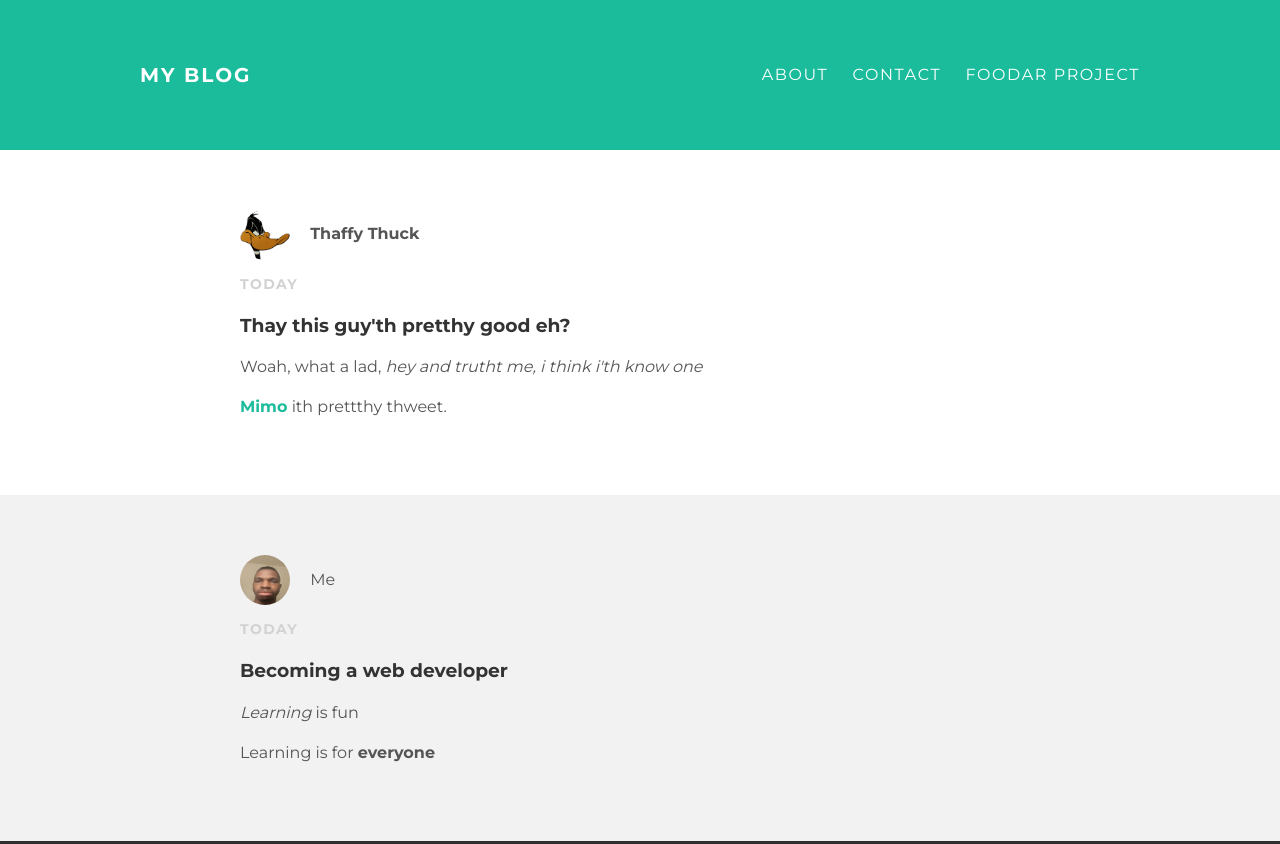
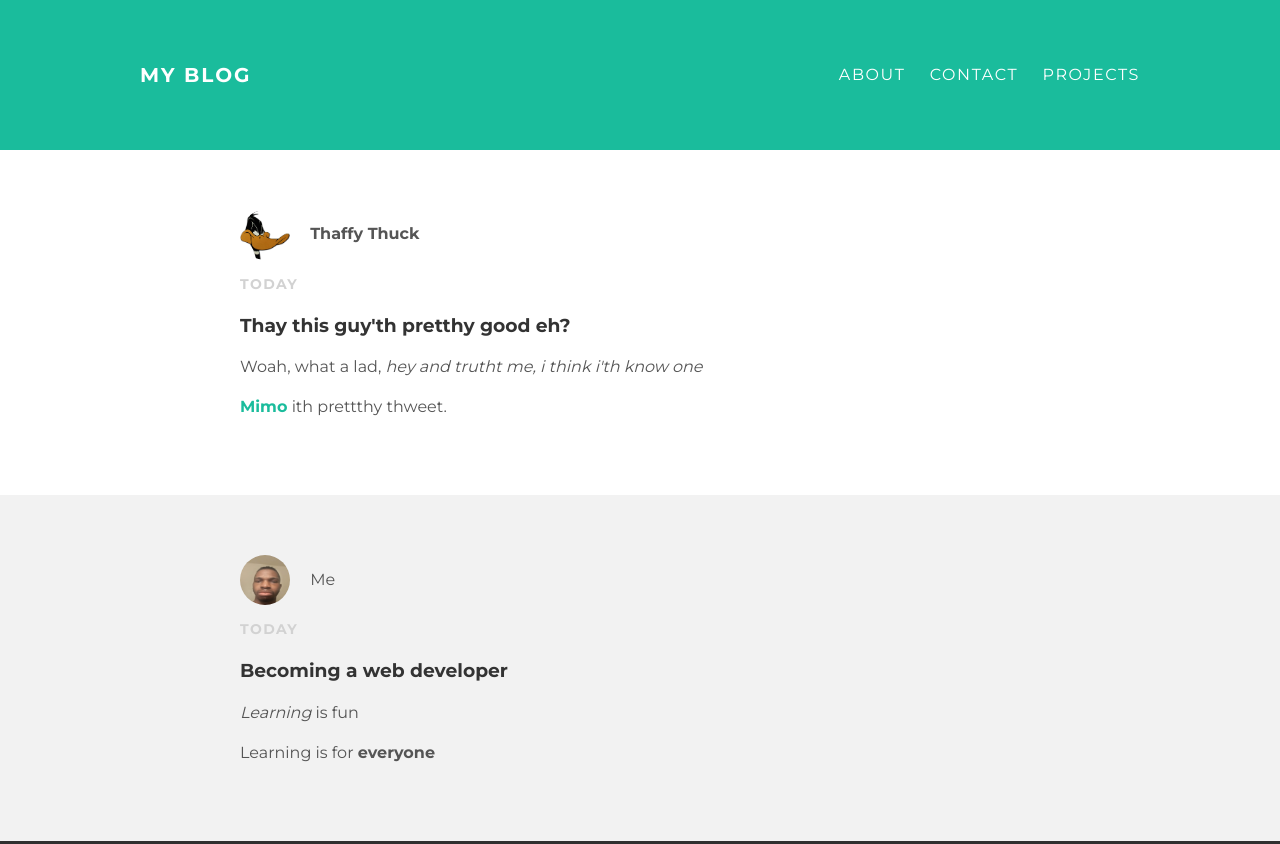
Before and after one commit to okiyitooo/okiyitooo.github.io, a plain HTML site: page index.html in a window 1280 px wide. Shown: the top 844 px of the page. Drawn offline with Linux system fonts and the light colour scheme.

Commit message:
Update index.html

```diff
--- a/index.html
+++ b/index.html
@@ -12,7 +12,7 @@
         <ul id="header-nav">
           <li><a href="about.html">About</a></li>
           <li><a href="mailto:okiyitoo@gmail.com">Contact</a></li>
-          <li><a href="https://okiyitooo.github.io/rodaaf.github.io/">Foodar Project</a></li>
+          <li><a href="Projects.html">Projects</a></li>
         </ul>
       </div>
 
```
